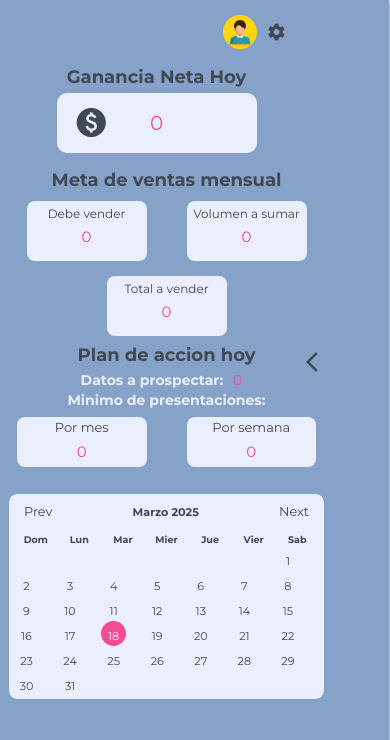
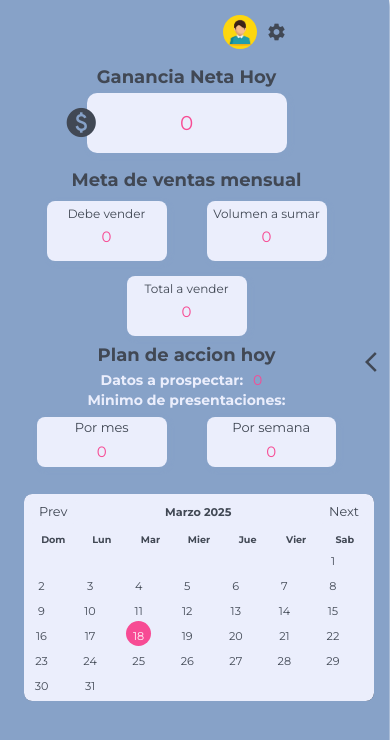
Before and after one commit to brendayw/sinergia_creativa, a plain HTML site: page index.html in a window 390 px wide. Both pictures are taken after a click on the element "arrow_back_ios". Shown: the top 740 px of the page. Drawn offline with nearby package versions, Linux system fonts and the light colour scheme.

Commit message:
cambios en responsive 300px

```diff
--- a/css/styles.css
+++ b/css/styles.css
@@ -782,7 +782,7 @@ a {
     }
 } */
 
-@media (max-width: 768px) {
+@media (max-width: 720px) {
     .container {
         width: 100%;
         flex-direction: column;
@@ -860,6 +860,8 @@ a {
     .menu .enlace .link_menu i {
         font-size: 25px;
     }
+    /*fin menu*/
+
     /*panel*/
     .panel {
         display: flex;
@@ -871,7 +873,7 @@ a {
     /*encabezado */
     .encabezado {
         flex-direction: column-reverse;
-        width: 85%;
+        width: 100%;
         height: 120px;
         padding: 2px;
         z-index: 10;
@@ -1192,7 +1194,7 @@ a {
 }
 
 @media (min-width: 768px) {
-    .toggle-panel {
+    .toggle-panel-derecho {
         display: none; /* El botón no se mostrará en pantallas grandes */
     }
 
@@ -1200,3 +1202,41 @@ a {
         right: 0; /* El panel derecho siempre visible en escritorio */
     }
 }
+
+@media (min-width: 300px) {
+    .tickets {
+        margin-left: -15px;
+    }
+
+    .simulador, .objetivos {
+        margin-left: -10px;
+        width: 100%;
+    }
+
+    .toggle-panel-derecho {
+        right: 1px;
+    }
+
+    .panel-derecho.visible .ganancia-hoy {
+        margin-left: 10px;
+    }
+
+    .panel-derecho.visible .ganancia .icon-paid {
+        margin-left: 30px;
+    }
+
+    .panel-derecho.visible .meta-ventas {
+        margin-left: 10px;
+    }
+
+    .panel-derecho.visible .plan-accion-hoy {
+        margin-left: 10px;
+    }
+
+    .panel-derecho.visible .calendario_contenedor {
+        margin-left: 5px;
+        width: 100%;
+        height: auto;
+    }
+
+}
```
Also changed, not shown: index.html (+0 -1 lines).
